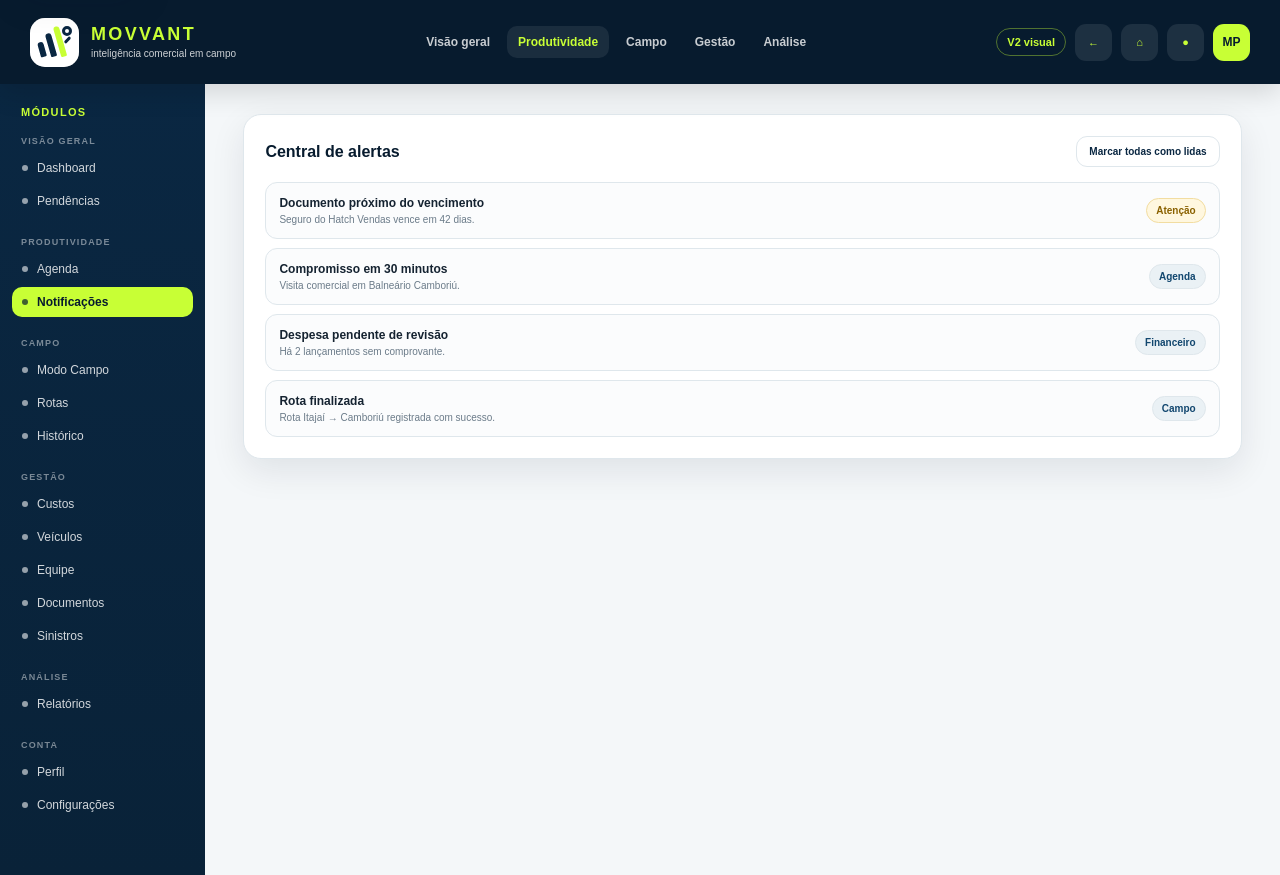
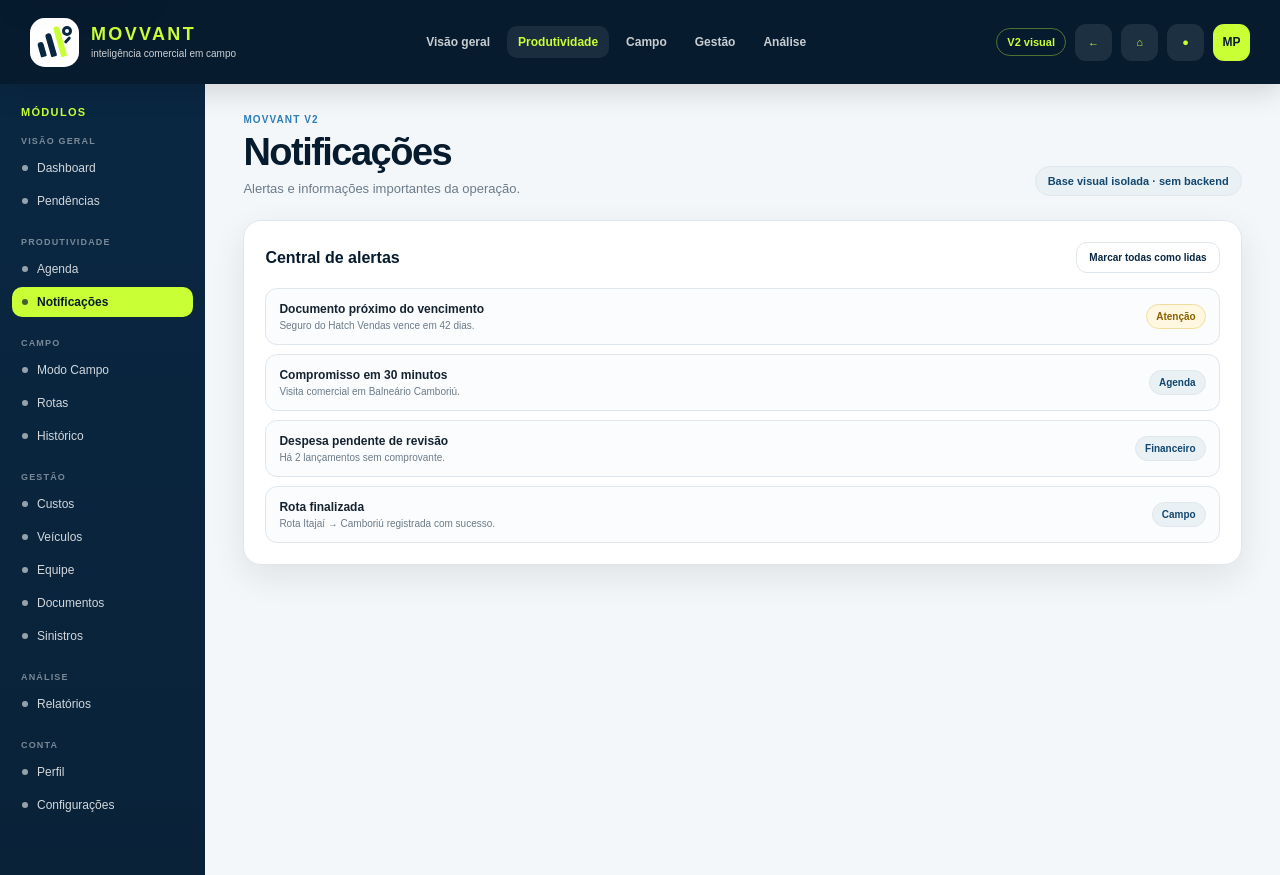
Before and after one commit to Manopanassolo/controle-facil-km, a Next.js app in the folder movvant-v2/: page /notificacoes in a window 1280 px wide. Built offline with nearby package versions, Linux system fonts and the light colour scheme.

Commit message:
Add canonical header to notifications

```diff
--- a/movvant-v2/src/app/notificacoes/page.tsx
+++ b/movvant-v2/src/app/notificacoes/page.tsx
@@ -1,5 +1,6 @@
+import { ModuleHeader } from '@/components/CoreModules';
 import { NotificationsModule } from '@/components/RemainingModules';
 
 export default function NotificationsPage() {
-  return <NotificationsModule />;
+  return <><ModuleHeader title="Notificações" description="Alertas e informações importantes da operação." /><NotificationsModule /></>;
 }
```
